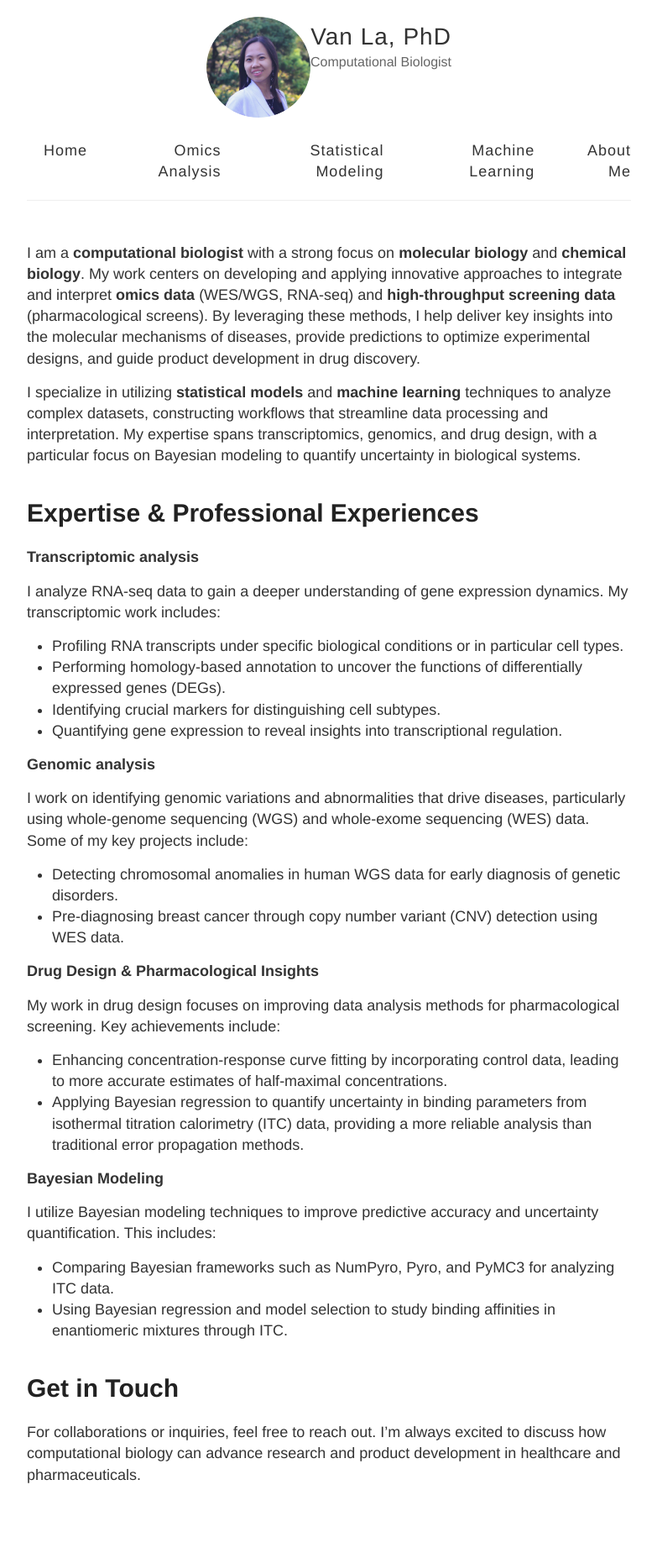
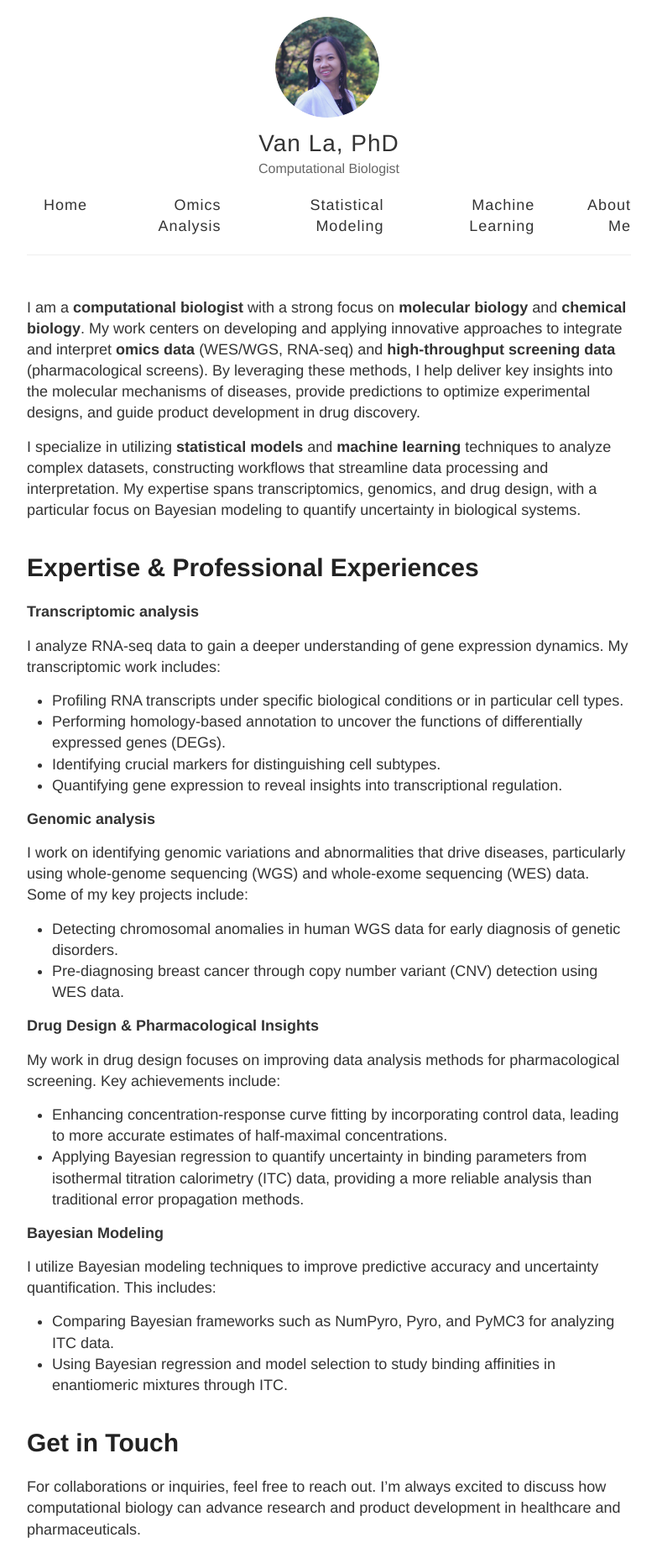
Before and after one commit to vanngocthuyla/vanngocthuyla.github.io, a Jekyll site: the page built from index.md, in a window 1280 px wide. Shown: the whole page at 84% size, without its empty margins (248-1031 px from the left). Built offline with Jekyll 4.4.1, drawn with Linux system fonts in a browser that asks for light colours; before the commit the page ends 1784 px from its top, so only the background shows below that.

Commit message:
Update default.html

```diff
--- a/_layouts/default.html
+++ b/_layouts/default.html
@@ -21,7 +21,7 @@
         <header class="masthead clearfix" style="display: flex; justify-content: space-between; align-items: center; flex-direction: column;">
           <div class="site-header">
             <!-- Image on the left -->
-            <div style="float:left;">
+            <div style="flex: 0 0 auto; margin-left: 20px;">
               <img src="{{ site.url }}/images/assets/profile.jpeg" alt="My Picture" style="height: 120px; width: auto; border-radius: 50%;">
             </div>
 
```
